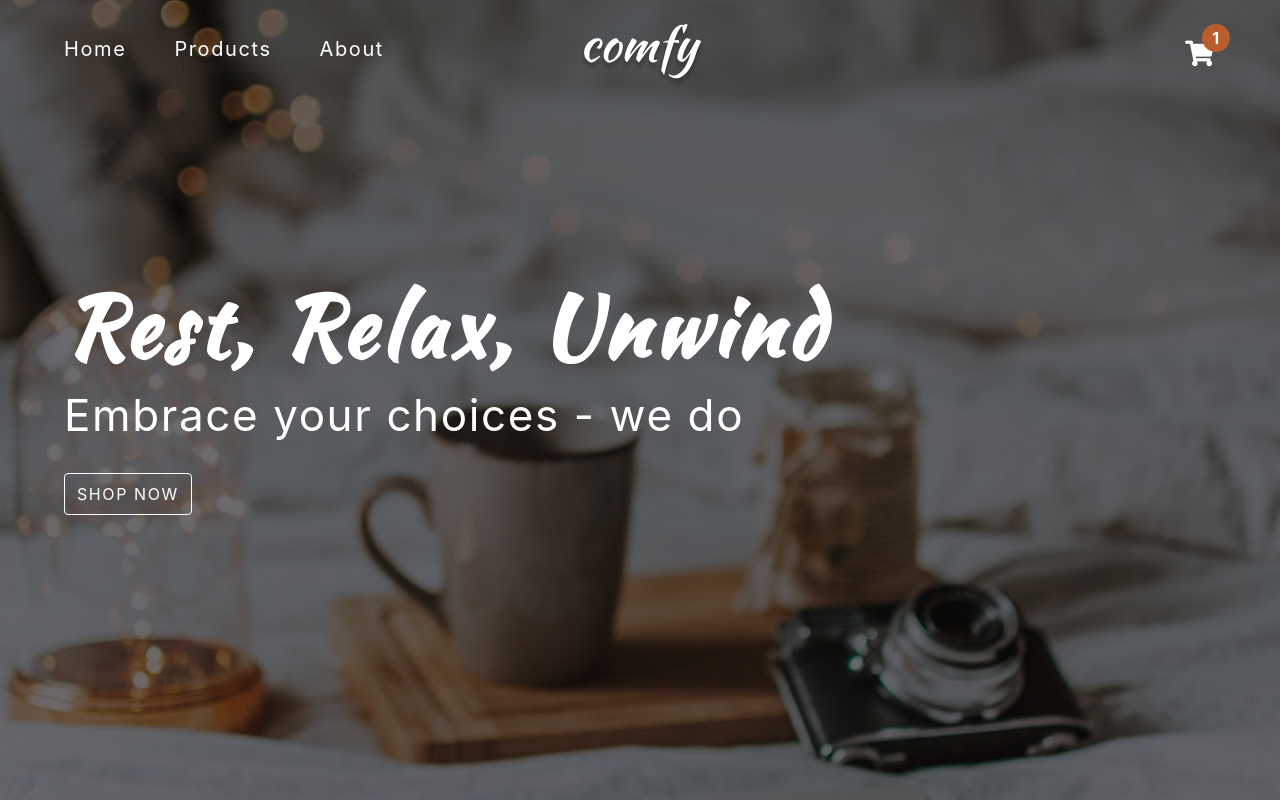
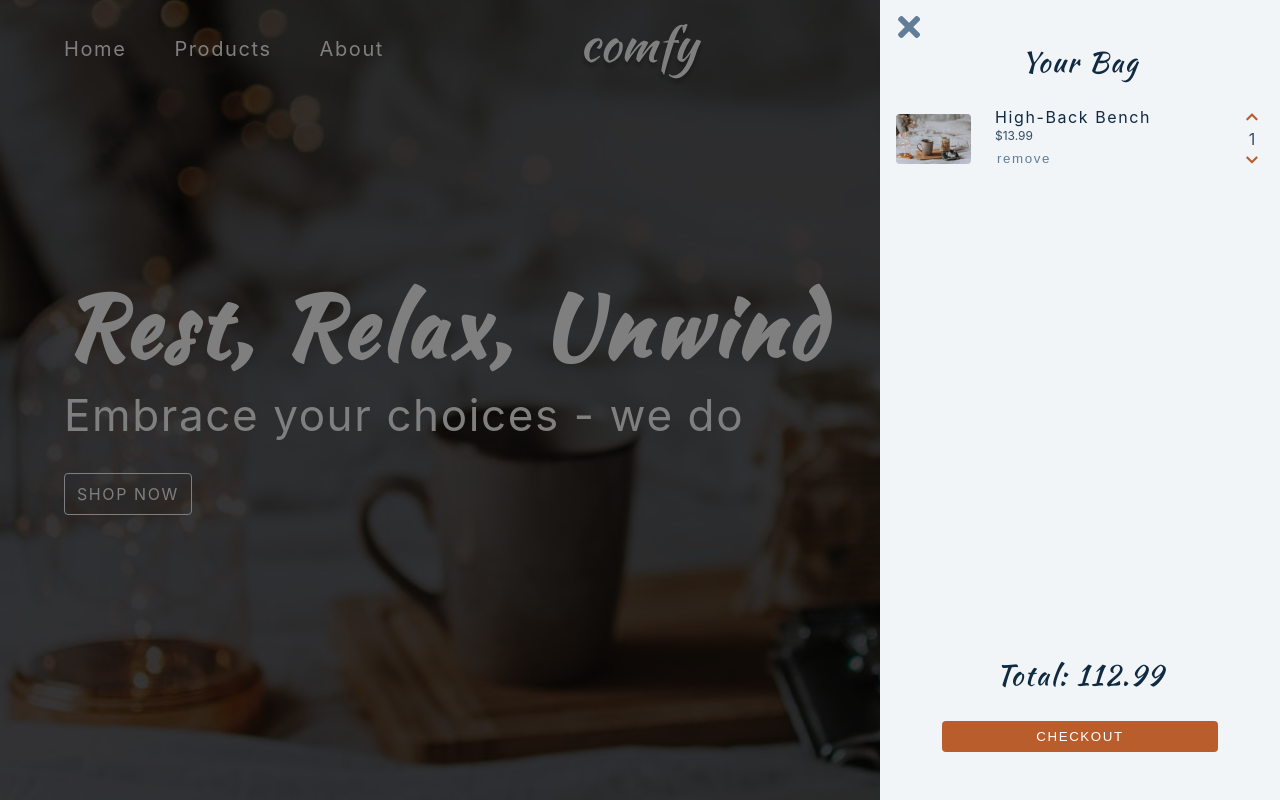
Before and after one commit to kristenwood123/ComfyStore-JS, a plain HTML site: page index.html in a window 1280 px wide. Drawn offline with Linux system fonts and the light colour scheme.

Commit message:
toggle cart

```diff
--- a/index.html
+++ b/index.html
@@ -91,6 +91,48 @@
         </ul>
       </aside>
     </div>
+    <!-- cart overlay -->
+    <div class="cart-overlay show">
+      <aside class="cart">
+        <button class='cart-close'>
+          <i class="fas fa-times"></i>
+        </button>
+        <header>
+          <h3 class="text-slanted">your bag</h3>
+        </header>
+        <!-- cart items -->
+        <div class="cart-items">
+          <!-- single items -->
+          <article class="cart-item" data-id="">
+            <img src="./images/main-bcg.jpeg"
+            class="cart-item-img"
+            alt="name"/>
+            <!-- item info -->
+            <div>
+              <h4 class="cart-item-name">high-back bench</h4>
+              <p class="cart-item-price">$13.99</p>
+              <button class="cart-item-remove-btn">remove</button>
+            </div>
+            <!-- amount toggle -->
+            <div>
+              <button class="cart-item-increase-btn">
+                <i class="fas fa-chevron-up"></i>
+              </button>
+              <p class='cart-item-amount'>1</p>
+              <button class="cart-item-decrease-btn">
+                <i class="fas fa-chevron-down"></i>
+              </button>
+            </div>
+          </article>
+          <!-- end of single item -->
+        </div>
+        <!-- footer -->
+        <footer>
+          <h3 class="cart-total text-slanted">total: 112.99</h3>
+          <button class="cart-checkout btn">checkout</button>
+        </footer>
+      </aside>
+    </div>
     <script type="module" src="index.js"></script>
   </body>
 </html>
--- a/src/cart/toggleCart.js
+++ b/src/cart/toggleCart.js
@@ -1,3 +1,17 @@
 import { getElement } from '../utils.js';
 
-export const openCart = () => {};
+const cartOverlay = getElement('.cart-overlay')
+const closeCartBtn = getElement('.cart-close')
+const toggleCartBtn = getElement('.toggle-cart')
+
+toggleCartBtn.addEventListener('click', () => {
+  cartOverlay.classList.add('show')
+})
+
+closeCartBtn.addEventListener('click', () => {
+  cartOverlay.classList.remove('show')
+})
+
+export const openCart = () => {
+  cartOverlay.classList.add('show')
+};
```
